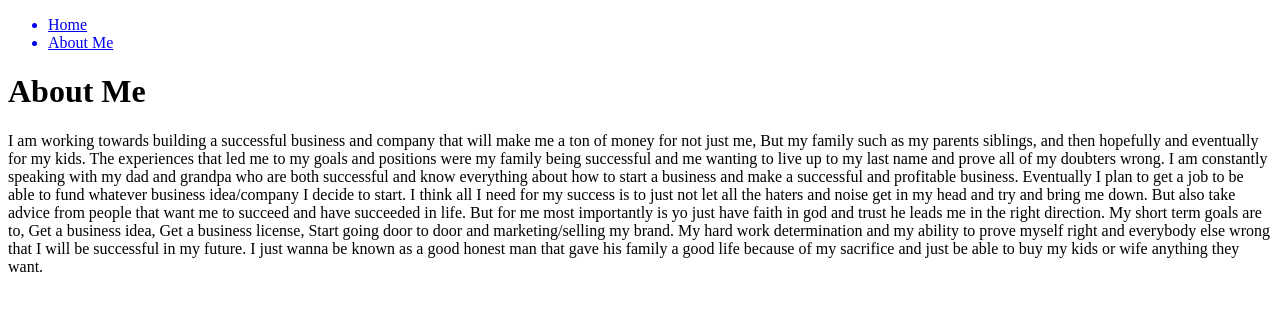
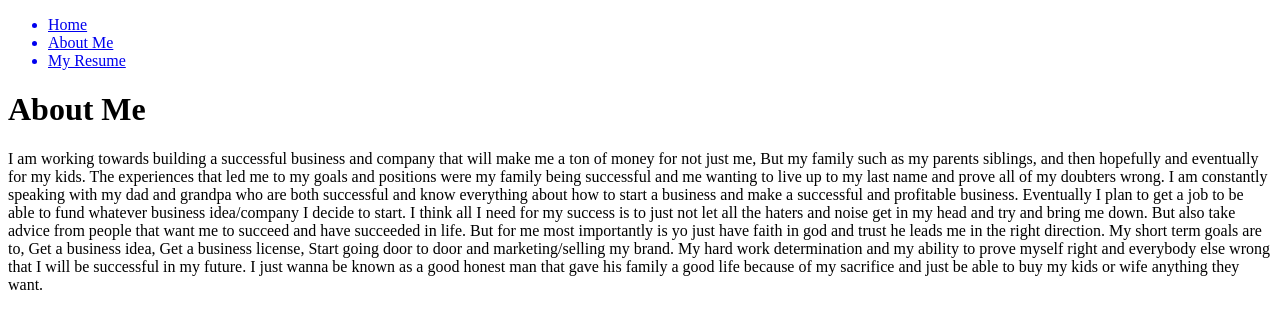
Before and after one commit to CCPS478326/CCPS478326.github.io, a plain HTML site: page aboutme.html in a window 1280 px wide. Drawn offline with Linux system fonts and the light colour scheme.

Commit message:
Update aboutme.html

```diff
--- a/aboutme.html
+++ b/aboutme.html
@@ -7,7 +7,8 @@
     <nav>
       <ul>
         <a href="./index.html"><li>Home</li></a>
-         <a href="./aboutme.html"><li>About Me</li></a>
+        <a href="./aboutme.html"><li>About Me</li></a>
+        <a href="./OnlineResume.pdf" target="_blank"><li>My Resume</li></a>
       </ul>
     </nav>
   </header>
```
